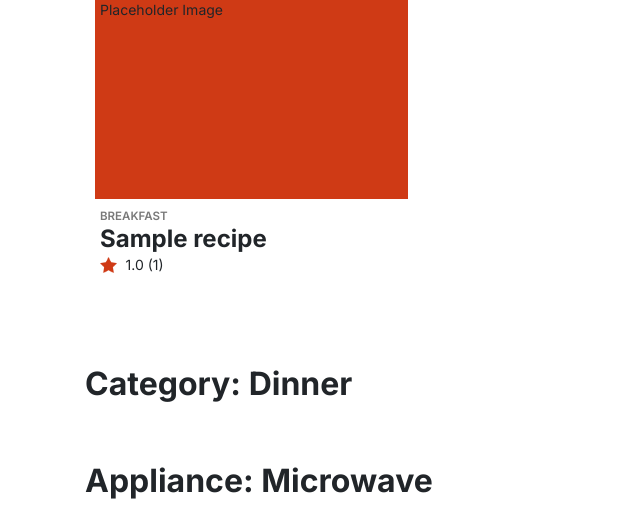
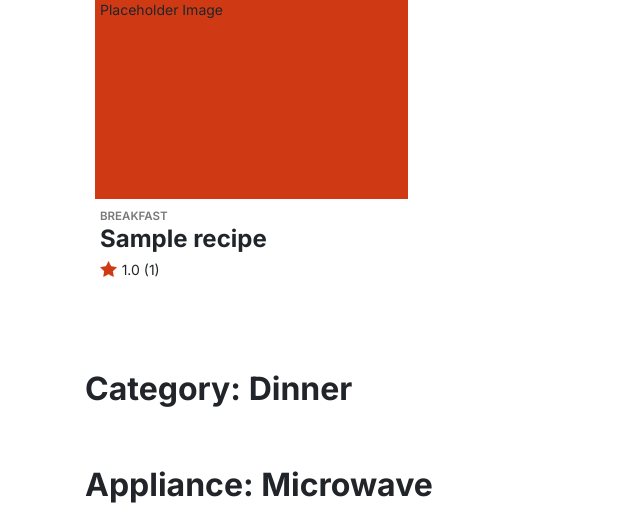
Before and after one commit to MichaelBMoss/simmr, a Django app: page / in a window 1280 px wide. Shown: the part 191-711 px from the top of the page, without its empty margins (0-640 px from the left). Run offline with Django 4.2, Linux system fonts and the light colour scheme; tables that the repository leaves empty hold one stand-in row (values such as "Sample post").

Commit message:
add rating class to divs around the star and calculated reviews to position that correctly

```diff
--- a/main_app/templates/home.html
+++ b/main_app/templates/home.html
@@ -14,7 +14,7 @@
         <div class="placeholder-image">Placeholder Image</div>
         <span class="card-category">{{ recipe.category }}</span>
         <h4 class="card-title">{{ recipe.name }}</h4>
-        <div>
+        <div class="rating">
           <img class="list-view-star" src="{% static 'main_app/images/star-red.png' %}" alt="rating-star">
           {% if recipe.total_reviews %}
             <span class="list-view-rating">{{ recipe.average_rating|floatformat:1 }} ({{ recipe.total_reviews }})</span>
@@ -37,7 +37,7 @@
         <div class="placeholder-image">Placeholder Image</div>
         <span class="card-category">{{ recipe.category }}</span>
         <h4 class="card-title">{{ recipe.name }}</h4>
-        <div>
+        <div class="rating">
           <img class="list-view-star" src="{% static 'main_app/images/star-red.png' %}" alt="rating-star">
           {% if recipe.total_reviews %}
             <span class="list-view-rating">{{ recipe.average_rating|floatformat:1 }} ({{ recipe.total_reviews }})</span>
@@ -59,7 +59,7 @@
           <div class="placeholder-image">Placeholder Image</div>
           <span class="card-category">{{ recipe.category }}</span>
           <h4 class="card-title">{{ recipe.name }}</h4>
-          <div>
+          <div class="rating">
             <img class="list-view-star" src="{% static 'main_app/images/star-red.png' %}" alt="rating-star">
             {% if recipe.total_reviews %}
               <span class="list-view-rating">{{ recipe.average_rating|floatformat:1 }} ({{ recipe.total_reviews }})</span>
```
